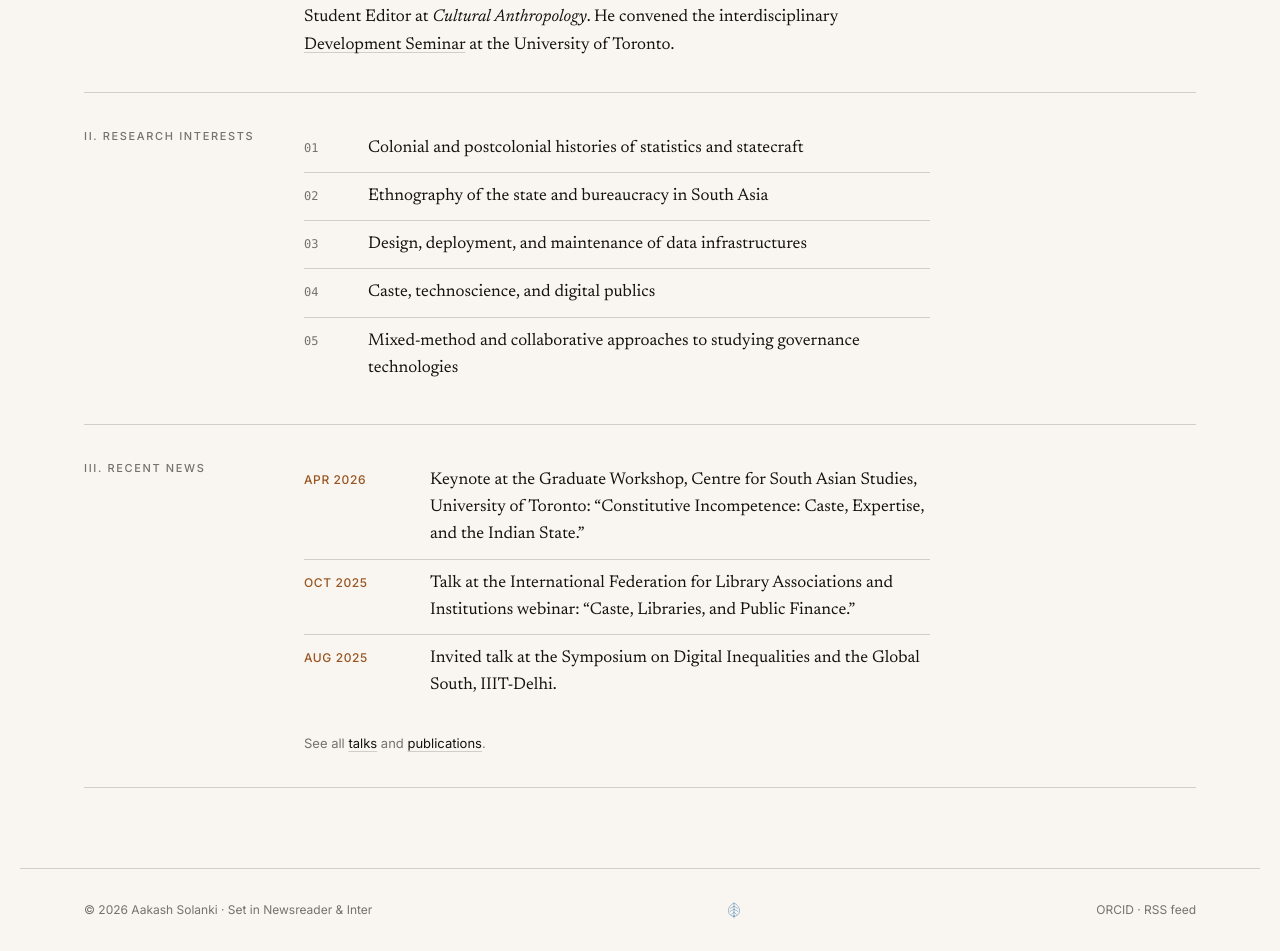
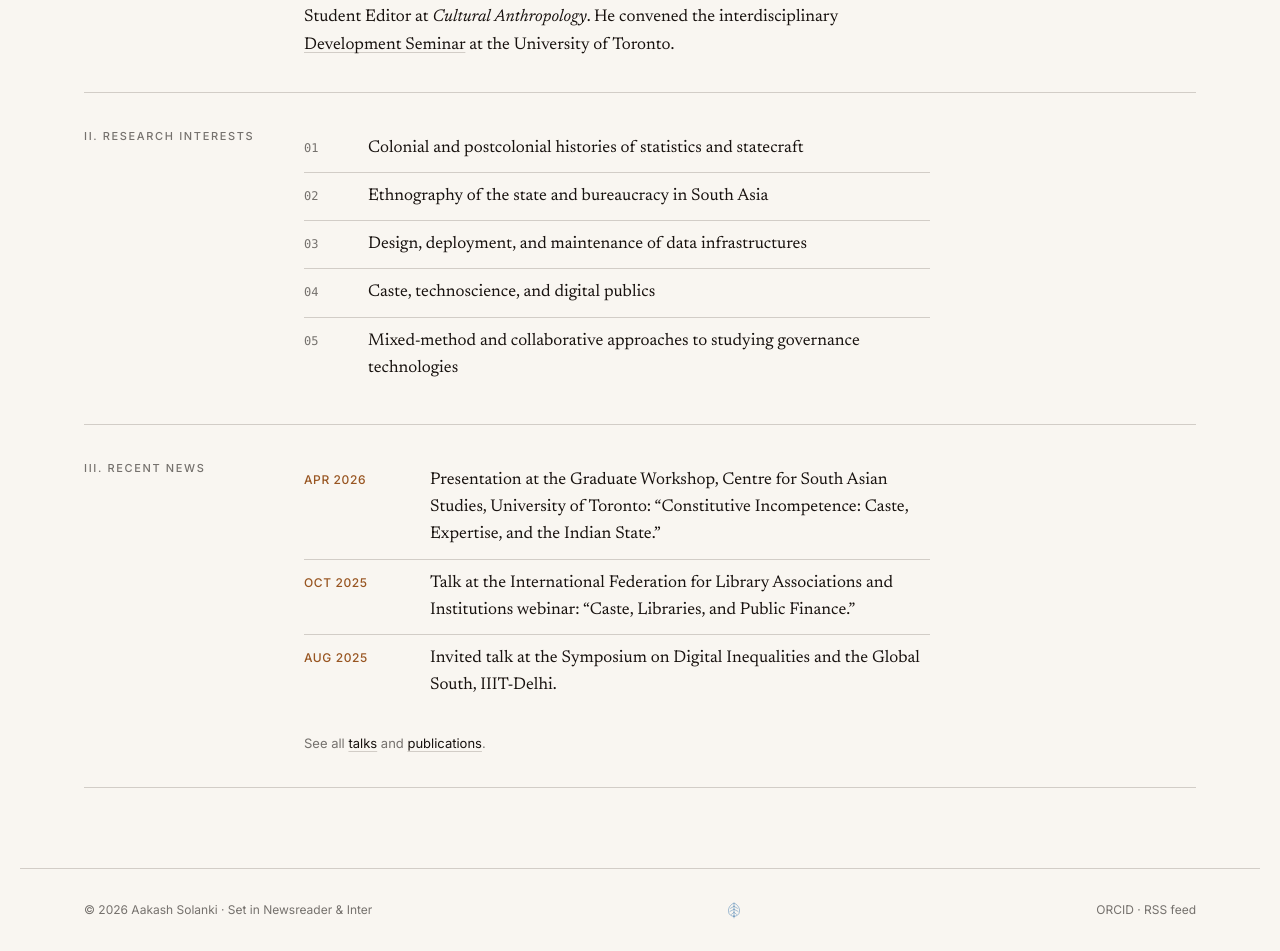
Before and after one commit to skishchampi/skishchampi.github.io, a Jekyll site: the page built from index.md, in a window 1280 px wide. Shown: the part 1026-1977 px from the top of the page. Built offline with Jekyll 4.4.1, drawn with Linux system fonts in a browser that asks for light colours; some web fonts are replaced.

Commit message:
Fix label: April 2026 is a presentation, not a keynote
Co-Authored-By: Claude Opus 4.7 (1M context) <noreply@anthropic.com>

```diff
--- a/index.md
+++ b/index.md
@@ -41,7 +41,7 @@ description: "Aakash Solanki is a PhD candidate in Anthropology and South Asian
   <div class="label">III. Recent news</div>
   <div class="body">
     <ul class="bullets news">
-      <li><span class="num">Apr 2026</span><span>Keynote at the Graduate Workshop, Centre for South Asian Studies, University of Toronto: &ldquo;Constitutive Incompetence: Caste, Expertise, and the Indian State.&rdquo;</span></li>
+      <li><span class="num">Apr 2026</span><span>Presentation at the Graduate Workshop, Centre for South Asian Studies, University of Toronto: &ldquo;Constitutive Incompetence: Caste, Expertise, and the Indian State.&rdquo;</span></li>
       <li><span class="num">Oct 2025</span><span>Talk at the International Federation for Library Associations and Institutions webinar: &ldquo;Caste, Libraries, and Public Finance.&rdquo;</span></li>
       <li><span class="num">Aug 2025</span><span>Invited talk at the Symposium on Digital Inequalities and the Global South, IIIT-Delhi.</span></li>
     </ul>
```
